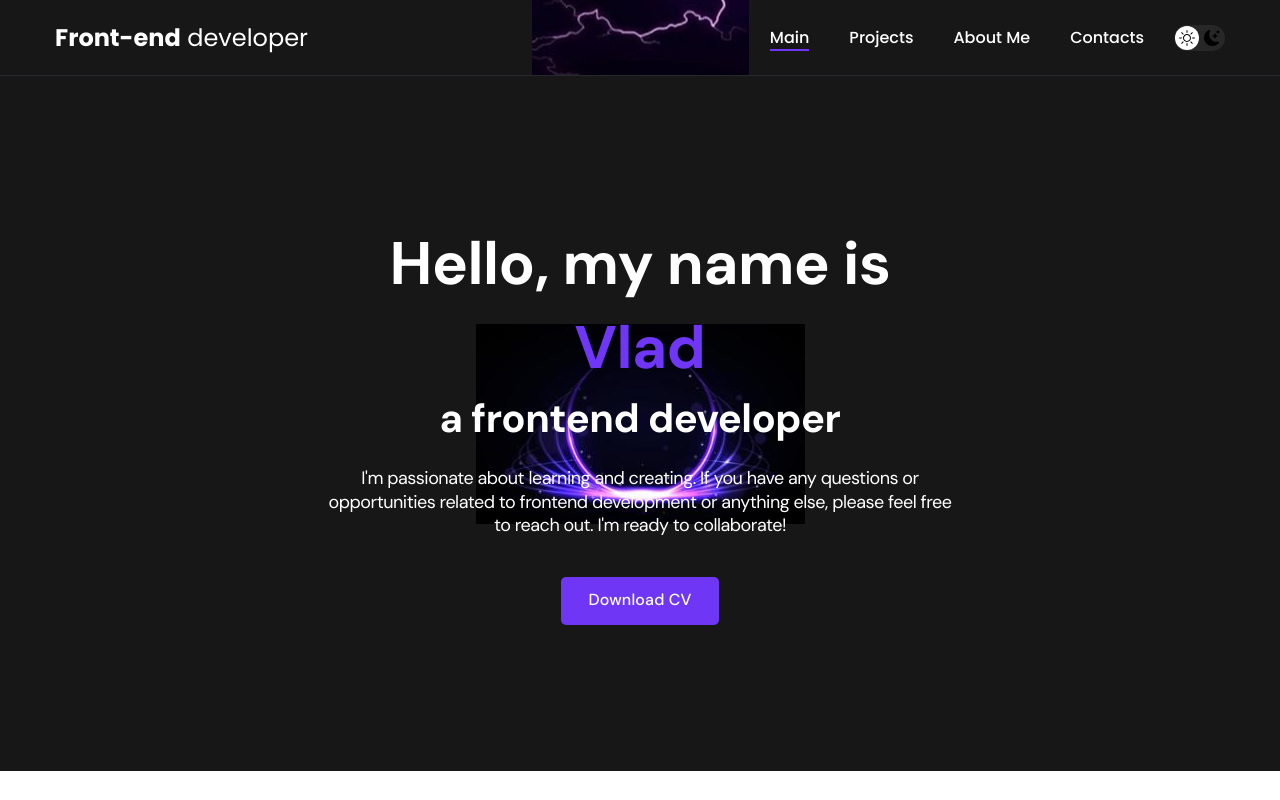
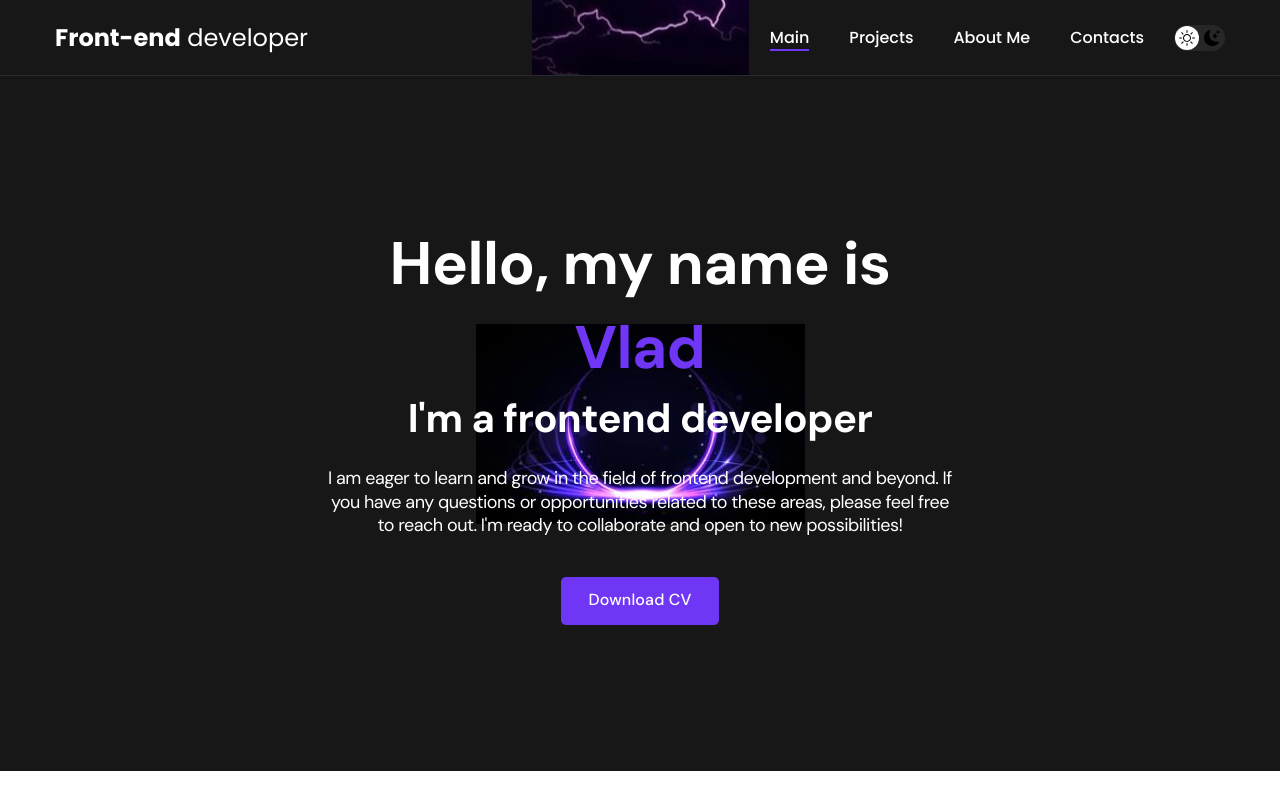
Before and after one commit to Vfivew/WebPortfolio, a React (Create React App) app: page / in a window 1280 px wide. Shown: the top 800 px of the page. Built offline with nearby package versions, Linux system fonts and the light colour scheme.

Commit message:
Update Header.js

```diff
--- a/src/components/header/Header.js
+++ b/src/components/header/Header.js
@@ -8,10 +8,10 @@ const Header = () => {
 					<strong>
 						Hello, my name is <em>Vlad</em>
 					</strong>
-					<br />a frontend developer
+					<br />I'm a frontend developer
 				</h1>
 				<div className="header__text">
-					<p> I'm passionate about learning and creating. If you have any questions or opportunities related to frontend development or anything else, please feel free to reach out. I'm ready to collaborate!</p>
+					<p> I am eager to learn and grow in the field of frontend development and beyond. If you have any questions or opportunities related to these areas, please feel free to reach out. I'm ready to collaborate and open to new possibilities!</p>
 				</div>
 				<a href="/Resume.pdf" download className="btn">
 					Download CV
```
